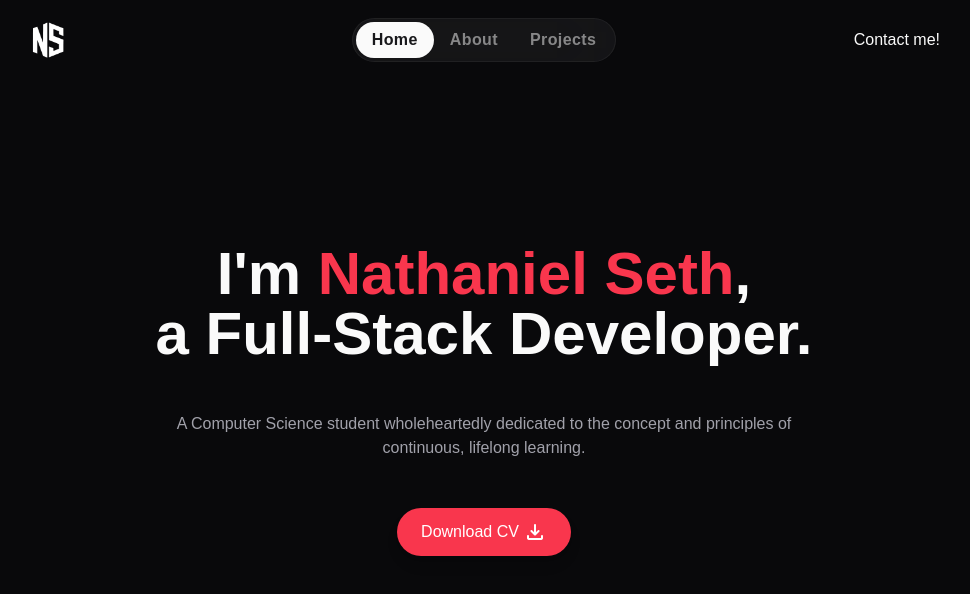
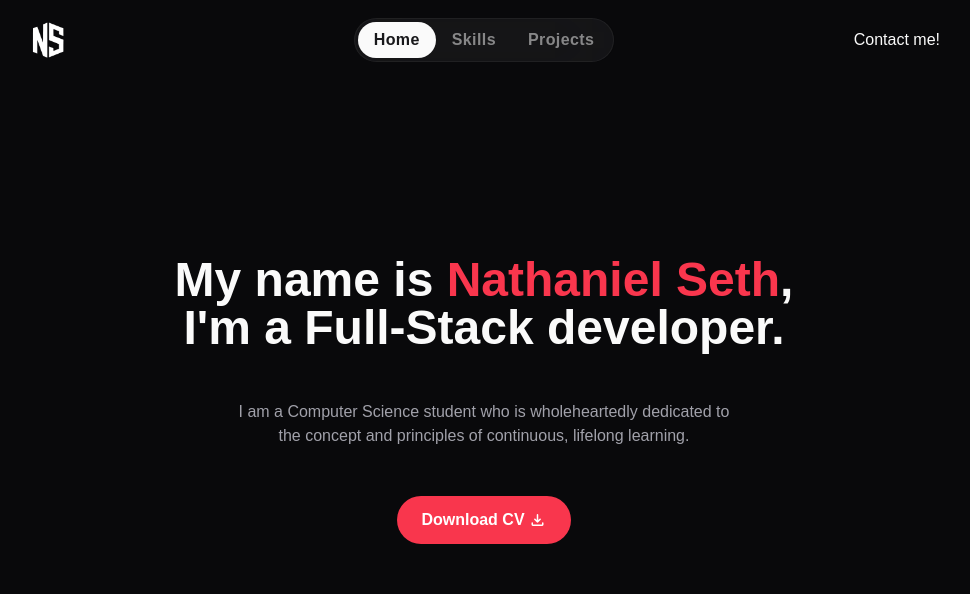
Before and after one commit to nathanielseth/portfolio, a React (Vite) app: page / in a window 1280 px wide. Shown: the top 594 px of the page, without its empty margins (156-1126 px from the left). Built offline with nearby package versions, Linux system fonts and the light colour scheme; a web font is replaced by a local one.

Commit message:
add skills section

```diff
--- a/package.json
+++ b/package.json
@@ -13,6 +13,7 @@
     "prop-types": "^15.8.1",
     "react": "^18.3.1",
     "react-dom": "^18.3.1",
+    "react-icons": "^5.3.0",
     "tailwind-scrollbar": "^3.1.0"
   },
   "devDependencies": {
--- a/src/App.jsx
+++ b/src/App.jsx
@@ -1,12 +1,18 @@
 import Header from "./components/Header";
 import Hero from "./components/Hero";
+import Skills from "./components/Skills";
 
 const App = () => {
 	return (
 		<>
 			<Header />
-			<main className="flex flex-col min-h-screen">
-				<Hero />
+			<main className="snap-y snap-mandatory overflow-y-scroll scrollbar-thin">
+				<section className="snap-start h-screen">
+					<Hero />
+				</section>
+				<section className="snap-start h-screen">
+					<Skills />
+				</section>
 			</main>
 		</>
 	);
--- a/src/components/Hero.jsx
+++ b/src/components/Hero.jsx
@@ -1,31 +1,28 @@
 const Hero = () => {
 	return (
-		<div className="flex-grow flex items-center justify-center">
+		<div className="flex items-center justify-center min-h-screen">
 			<div className="max-w-2xl mx-auto text-center">
-				<h1 className="text-4xl md:text-6xl font-bold mb-12">
-					I&apos;m <span className="text-[#f9364d]">Nathaniel Seth</span>,<br />
-					a Full-Stack Developer.
+				<h1 className="text-4xl md:text-5xl font-semibold mb-12">
+					My name is <span className="text-[#f9364d]">Nathaniel Seth</span>,
+					<br />
+					I&apos;m a Full-Stack developer.
 				</h1>
-				<p className="mt-4 text-sm text-zinc-400 md:text-base mb-12 max-w-sm mx-auto md:max-w-2xl">
-					A Computer Science student wholeheartedly dedicated to the concept and
-					principles of continuous, lifelong learning.
+				<p className="mt-4 text-sm text-zinc-400 md:text-base mb-12 max-w-sm mx-auto md:max-w-lg">
+					I am a Computer Science student who is wholeheartedly dedicated to the
+					concept and principles of continuous, lifelong learning.
 				</p>
-				<div className="mt-8 flex-col justify-center items-center">
+				<div className="mt-8 flex justify-center items-center">
 					<a
 						href="/assets/seth_cv.pdf"
 						download
-						className="inline-flex items-center gap-1 bg-[#f9364d] text-white px-6 h-12 rounded-full shadow-lg transition-all duration-200 pulse hover:animate-pulseGrow"
-						onMouseLeave={(e) => {
-							e.currentTarget.classList.remove("animate-pulseGrow");
-							e.currentTarget.classList.add("animate-pulseShrink");
-						}}
-						onMouseEnter={(e) => {
-							e.currentTarget.classList.remove("animate-pulseShrink");
-							e.currentTarget.classList.add("animate-pulseGrow");
-						}}
+						className="inline-flex items-center gap-1 bg-[#f9364d] text-white px-6 h-12 rounded-full"
 					>
-						<span className="font-medium">Download CV</span>
-						<span className="material-symbols-rounded">download</span>
+						<span className="font-bold text-base leading-none">
+							Download CV
+						</span>
+						<span className="material-symbols-rounded text-lg leading-none align-middle">
+							download
+						</span>
 					</a>
 				</div>
 			</div>
--- a/src/components/Navbar.jsx
+++ b/src/components/Navbar.jsx
@@ -34,8 +34,8 @@ const Navbar = ({ navOpen }) => {
 			ref: lastActiveLink,
 		},
 		{
-			label: "About",
-			link: "#about",
+			label: "Skills",
+			link: "#skills",
 			className: "nav-link",
 		},
 		{
--- /dev/null
+++ b/src/components/Skills.jsx
@@ -0,0 +1,38 @@
+import { RiJavascriptFill } from "react-icons/ri";
+import { SiCsharp } from "react-icons/si";
+import { FaNodeJs } from "react-icons/fa6";
+import { FaReact } from "react-icons/fa6";
+import { SiDotnet } from "react-icons/si";
+import { BiLogoPostgresql } from "react-icons/bi";
+
+const Skills = () => {
+	return (
+		<div className="flex flex-col justify-center items-center h-screen">
+			<h2 className="text-center text-2xl  md:text-3xl mb-8">
+				Skills & Technologies
+			</h2>
+			<div className="flex flex-wrap items-center justify-center gap-4">
+				<div className="p-3">
+					<RiJavascriptFill className="text-5xl text-yellow-400" />
+				</div>
+				<div className="p-3">
+					<SiCsharp className="text-5xl text-purple-600" />
+				</div>
+				<div className="p-3">
+					<SiDotnet className="text-5xl text-blue-600" />
+				</div>
+				<div className="p-3">
+					<FaReact className="text-5xl text-cyan-400" />
+				</div>
+				<div className="p-3">
+					<FaNodeJs className="text-5xl text-green-600" />
+				</div>
+				<div className="p-3">
+					<BiLogoPostgresql className="text-5xl text-blue-800" />
+				</div>
+			</div>
+		</div>
+	);
+};
+
+export default Skills;
--- a/src/index.css
+++ b/src/index.css
@@ -14,6 +14,23 @@ body {
 .material-symbols-rounded {
 	@apply w-[1em] h-[1em] overflow-hidden;
 	font-variation-settings: "FILL" 0, "wght" 400, "GRAD" 0, "opsz" 24;
+}
+
+html,
+body {
+	height: 100%;
+	overflow: hidden; /* Prevents the fake scrollbar */
+}
+
+main {
+	height: 100vh;
+	overflow-y: scroll; /* Allows scroll on the main element */
+	scroll-snap-type: y mandatory; /* Enables scroll snapping */
+}
+
+section {
+	scroll-snap-align: start; /* Snaps sections to the top of the viewport */
+	height: 100vh; /* Each section fills the full viewport height */
 }
 
 /* components */
--- a/tailwind.config.js
+++ b/tailwind.config.js
@@ -9,40 +9,6 @@ export default {
 			fontFamily: {
 				sans: ["Gabarito", "sans-serif"],
 			},
-			keyframes: {
-				pulseGrow: {
-					"0%": {
-						boxShadow: "0 0 0 0 rgba(249, 54, 77, 1)",
-						transform: "translateY(0)",
-					},
-					"50%": {
-						boxShadow: "0 0 0 0.5em rgba(249, 54, 77, 0.2)",
-						transform: "translateY(-1px)",
-					},
-					"100%": {
-						boxShadow: "0 0 0 1em rgba(249, 54, 77, 0)",
-						transform: "translateY(-3px)",
-					},
-				},
-				pulseShrink: {
-					"0%": {
-						boxShadow: "0 0 0 1em rgba(249, 54, 77, 0)",
-						transform: "translateY(-3px)",
-					},
-					"50%": {
-						boxShadow: "0 0 0 0.5em rgba(249, 54, 77, 0.4)",
-						transform: "translateY(-1px)",
-					},
-					"100%": {
-						boxShadow: "0 0 0 0 rgba(249, 54, 77, 1)",
-						transform: "translateY(0)",
-					},
-				},
-			},
-			animation: {
-				pulseGrow: "pulseGrow 0.25s ease-out forwards",
-				pulseShrink: "pulseShrink 0.2s ease-in forwards",
-			},
 		},
 	},
 	plugins: [tailwindScrollbar],
```
Also changed, not shown: 1 other file (tests, documents, lock files or other folders).
